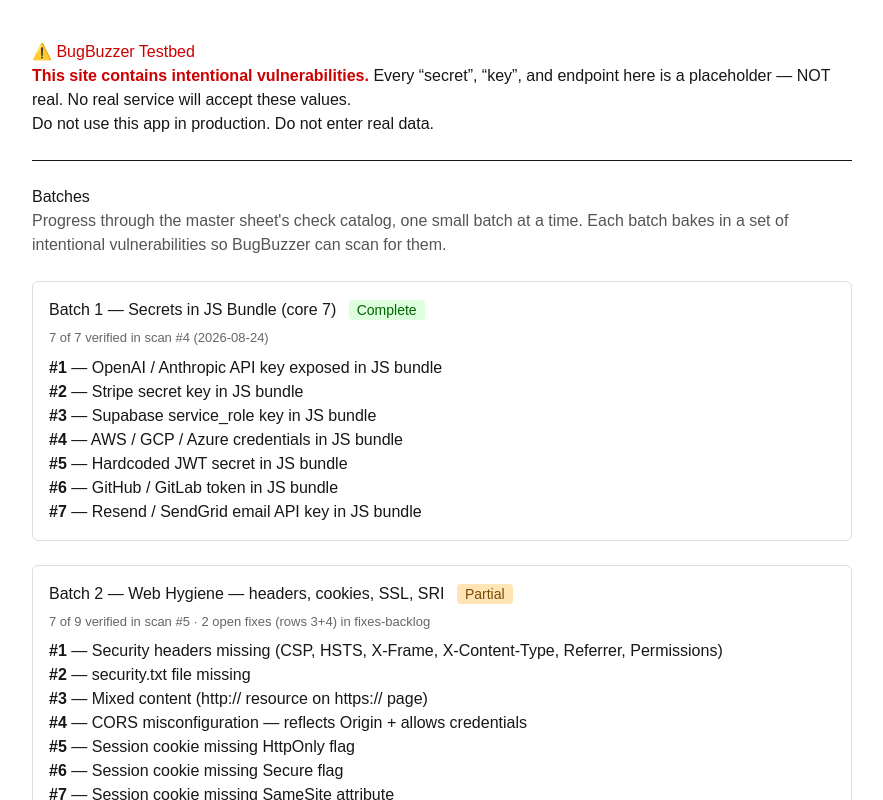
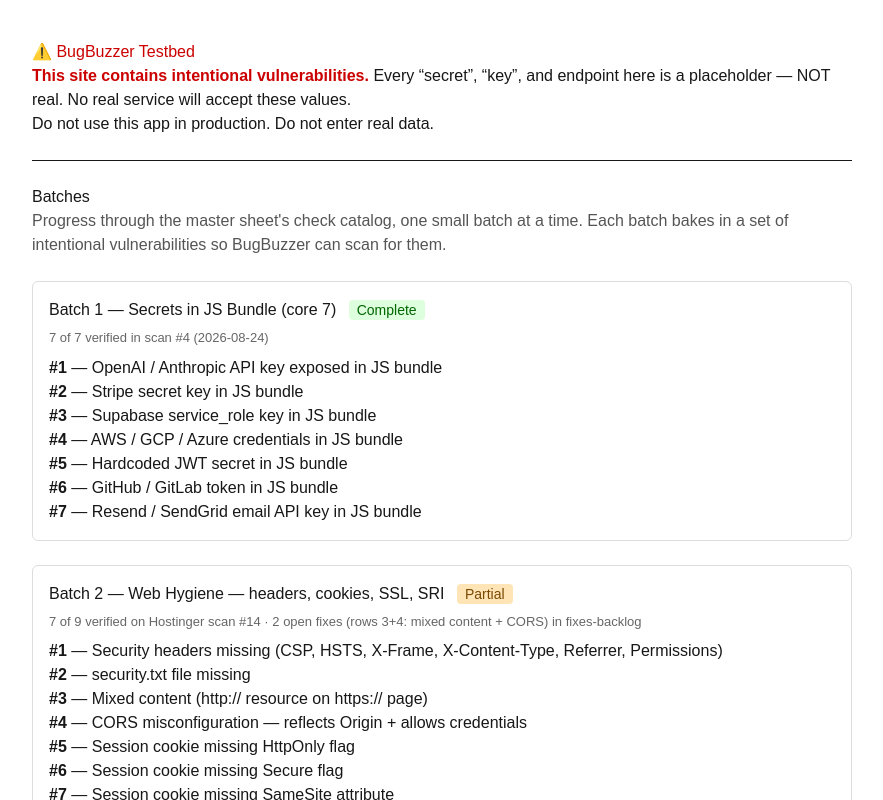
Before and after one commit to Disha1998/bugbuzzer-testbed, a Next.js app: page / in a window 1280 px wide. Shown: the top 800 px of the page, without its empty margins (198-1081 px from the left). Built offline with nearby package versions, Linux system fonts and the light colour scheme; no server answers.

Commit message:
changes in markdown fike

```diff
--- a/app/page.tsx
+++ b/app/page.tsx
@@ -82,7 +82,7 @@
     id: "2",
     title: "Web Hygiene — headers, cookies, SSL, SRI",
     status: "Partial",
-    statusHint: "7 of 9 verified in scan #5 · 2 open fixes (rows 3+4) in fixes-backlog",
+    statusHint: "7 of 9 verified on Hostinger scan #14 · 2 open fixes (rows 3+4: mixed content + CORS) in fixes-backlog",
     checks: [
       { num: 1, name: "Security headers missing (CSP, HSTS, X-Frame, X-Content-Type, Referrer, Permissions)" },
       { num: 2, name: "security.txt file missing" },
```
